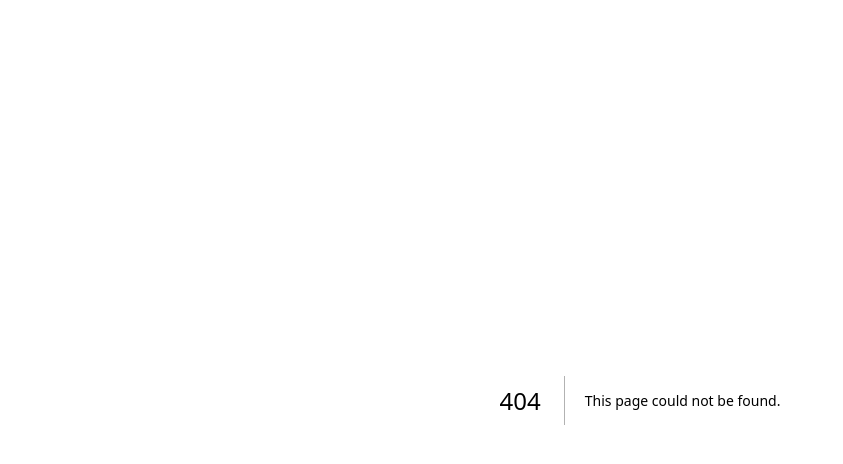
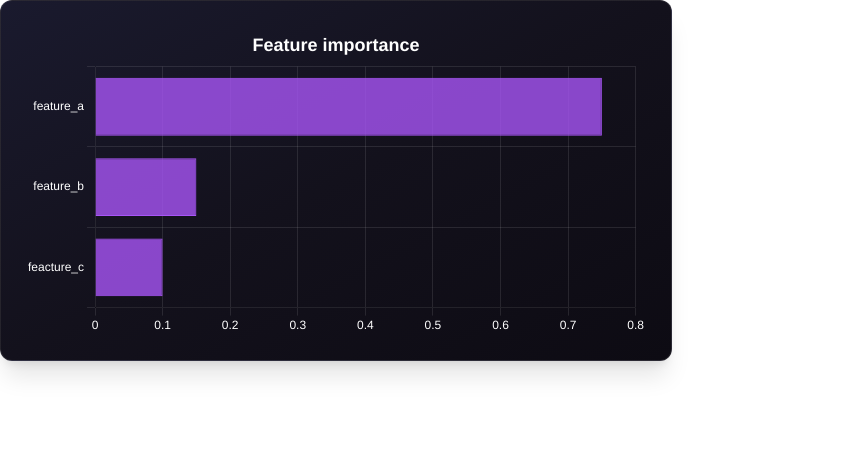
Before and after one commit to nazarsavorona/The-2025-NASA-Space-Apps-Challenge-AdAstrum, a Next.js app: page /graphs in a window 1280 px wide. Before the commit this address had no page. Shown: the top 464 px of the page, without its empty margins (0-843 px from the left). Built offline with nearby package versions, Linux system fonts and the light colour scheme.

Commit message:
add feature importance graph component

```diff
--- a/package.json
+++ b/package.json
@@ -9,10 +9,13 @@
   },
   "dependencies": {
     "axios": "^1.12.2",
+    "chart.js": "^4.5.0",
     "next": "15.5.4",
     "papaparse": "^5.5.3",
     "react": "19.1.0",
-    "react-dom": "19.1.0"
+    "react-chartjs-2": "^5.3.0",
+    "react-dom": "19.1.0",
+    "three": "^0.180.0"
   },
   "devDependencies": {
     "@tailwindcss/postcss": "^4",
--- /dev/null
+++ b/src/app/graphs/FeatureImportance.js
@@ -0,0 +1,61 @@
+import { Bar } from "react-chartjs-2";
+import {
+    Chart as ChartJS,
+    CategoryScale,
+    LinearScale,
+    BarElement,
+    Title,
+    Tooltip,
+    Legend,
+} from "chart.js";
+
+ChartJS.register(CategoryScale, LinearScale, BarElement, Title, Tooltip, Legend);
+export default function FeatureImportance({ features }) {
+    // Sort features by importance (descending)
+    const sorted = Object.entries(features).sort((a, b) => b[1] - a[1]);
+    const labels = sorted.map(([name]) => name);
+    const values = sorted.map(([_, importance]) => importance);
+
+    const data = {
+        labels,
+        datasets: [
+            {
+                label: "Importance",
+                data: values,
+                backgroundColor: "rgba(168, 85, 247, 0.8)", // purple
+                borderColor: "rgba(168, 85, 247, 1)",
+                borderWidth: 1,
+            },
+        ],
+    };
+
+    const options = {
+        indexAxis: "y", // horizontal bar chart
+        responsive: true,
+        plugins: {
+            legend: { display: false },
+            title: {
+                display: true,
+                text: "Feature importance",
+                color: "#fff",
+                font: { size: 18 },
+            },
+        },
+        scales: {
+            x: {
+                ticks: { color: "#fff" },
+                grid: { color: "rgba(255,255,255,0.1)" },
+            },
+            y: {
+                ticks: { color: "#fff" },
+                grid: { color: "rgba(255,255,255,0.1)" },
+            },
+        },
+    };
+
+    return (
+        <div className="relative w-full max-w-2xl p-6 rounded-xl bg-gradient-to-br from-[#1a1a2e] via-[#13111c] to-[#0d0b13] shadow-xl border border-white/10">
+            <Bar data={data} options={options} />
+        </div>
+    );
+}
--- /dev/null
+++ b/src/app/graphs/page.js
@@ -0,0 +1,20 @@
+'use client';
+
+
+import FeatureImportance from "@/app/graphs/FeatureImportance";
+
+export default function Graphs() {
+    const features = {
+        feature_a: 0.75,
+        feature_b: 0.15,
+        feacture_c: 0.1,
+    };
+
+    return (
+        <div>
+            <div style={{ width: '100vw', height: '100vh' }}>
+                <FeatureImportance features={features} />
+            </div>
+        </div>
+    );
+}
```
Also changed, not shown: 1 other file (tests, documents, lock files or other folders).
